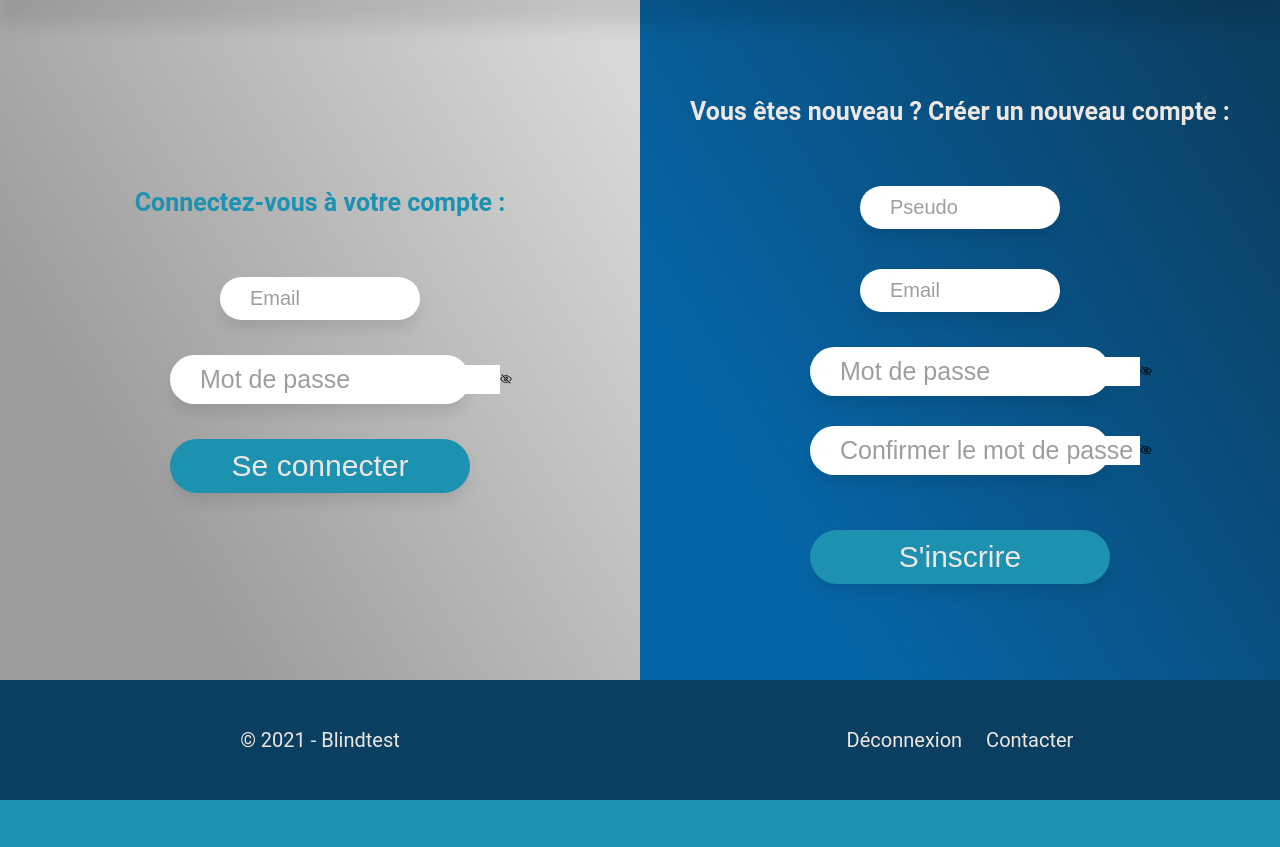
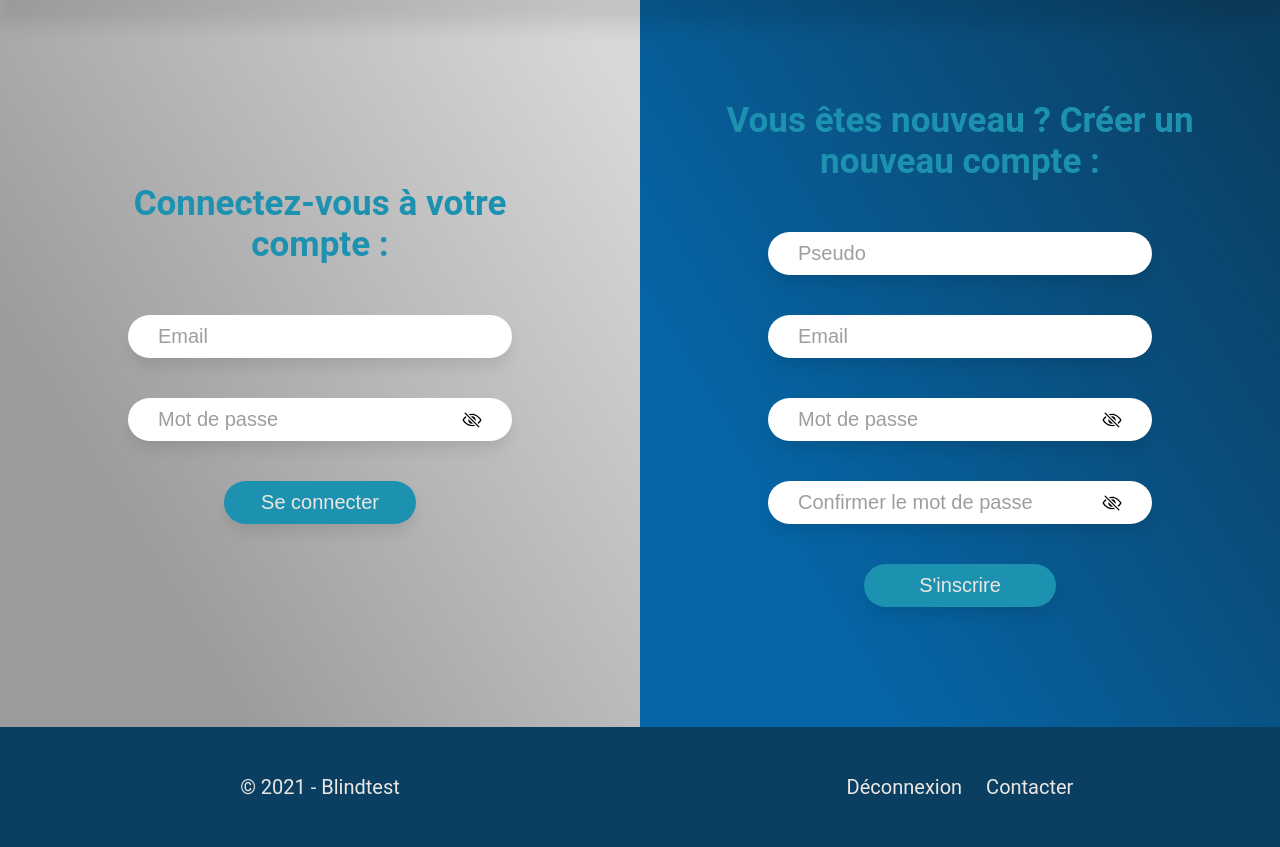
Before and after one commit to todepussay/blindtest_v1, a PHP site: page /login.php in a window 1280 px wide. Shown: the part 120-967 px from the top of the page. Before the commit the page ends 920 px from the top, so only its background shows below. Run offline with PHP 8.4, Linux system fonts and the light colour scheme; data comes from the database, SQL or seed files in the repository.

Commit message:
Changement style login

```diff
--- a/css/login.css
+++ b/css/login.css
@@ -1,4 +1,265 @@
-/* LOGIN */
+.container-connexion {
+    min-height: calc(100vh - 120px);
+    display: flex;
+}
+
+.login {
+    width: 50%;
+    background: rgb(156,156,156);
+    background: linear-gradient(59deg, rgba(156,156,156,1) 23%, rgba(216,216,216,1) 94%);
+    display: flex;
+    justify-content: center;
+    align-items: center;
+    flex-direction: column;
+    padding: 100px 80px;
+}
+
+.signin {
+    width: 50%;
+    background: rgb(6,101,166);
+    background: linear-gradient(59deg, rgba(6,101,166,1) 23%, rgba(11,63,98,1) 94%);
+    display: flex;
+    justify-content: center;
+    align-items: center;
+    flex-direction: column;
+    padding: 100px 80px;
+}
+
+h2 {
+    font-size: 45px;
+    color: var(--blue);
+    margin-bottom: 50px;
+    text-align: center;
+}
+
+input[type="text"],
+input[type="email"] {
+    width: 60%;
+    font-size: 30px;
+    padding: 10px 30px;
+    border: transparent;
+    border-radius: 40px;
+    box-shadow: 0px 10px 15px -3px rgba(0,0,0,0.1);
+    margin: 40px 0;
+}
+
+input[type="text"]::placeholder,
+input[type="email"]::placeholder {
+    opacity: 0.7;
+}
+
+input[type="text"]:focus,
+input[type="email"]:focus {
+    outline: none;
+    border-bottom: 2px solid var(--orange);
+}
+
+.password {
+    width: 60%;
+    font-size: 30px;
+    padding: 10px 30px;
+    border: transparent;
+    border-radius: 40px;
+    box-shadow: 0px 10px 15px -3px rgba(0,0,0,0.1);
+    margin: 40px 0;
+    background: white;
+    display: flex;
+    justify-content: space-between;
+    align-items: center;
+}
+
+.password > input[type="password"],
+.password > input[type="text"] {
+    width: 90%;
+    font-size: 30px;
+    border: transparent;
+    outline: none;
+    box-shadow: none;
+}
+
+.password > input[type="text"] {
+    margin: 0;
+    padding: 0;
+    border-radius: 0;
+}
+
+.password > input[type="password"]::placeholder,
+.password > input[type="text"]::placeholder {
+    opacity: 0.7;
+}
+
+.password:focus-within {
+    outline: none;
+    border-bottom: 2px solid var(--orange);
+}
+
+.password > .eye {
+    display: flex;
+    cursor: pointer;
+}
+
+input[type="submit"] {
+    min-width: 40%;
+    font-size: 30px;
+    padding: 10px 30px;
+    border: transparent;
+    border-radius: 40px;
+    box-shadow: 0px 10px 15px -3px rgba(0,0,0,0.1);
+    margin: 40px 0;
+    background-color: var(--blue);
+    color: var(--white);
+    cursor: pointer;
+    transition: 0.3s;
+}
+
+input[type="submit"]:hover {
+    background-color: var(--orange);
+    transition: 0.3s;
+}
+
+
+@media screen and (max-width: 1920px){
+
+    h2 {
+        font-size: 40px;
+        margin-bottom: 30px;
+    }
+
+    input[type="text"],
+    input[type="email"] {
+        font-size: 25px;
+        width: 70%;
+        margin: 20px 0;
+    }
+
+    .password {
+        width: 70%;
+    }
+
+    .password > input[type="password"],
+    .password > input[type="text"] {
+        font-size: 25px;
+    }
+
+    .password {
+        margin: 20px 0;
+    }
+
+    input[type="submit"] {
+        margin: 20px 0;
+    }
+
+}
+
+@media screen and (max-width: 1440px){
+
+    h2 {
+        font-size: 35px;
+        margin-bottom: 30px;
+    }
+
+    input[type="text"],
+    input[type="email"] {
+        font-size: 20px;
+        width: 80%;
+        margin: 20px 0;
+    }
+
+    .password {
+        width: 80%;
+        font-size: 20px;
+    }
+
+    .password > input[type="password"],
+    .password > input[type="text"] {
+        font-size: 20px;
+    }
+
+    input[type="submit"] {
+        margin: 20px 0;
+        font-size: 20px;
+    }
+
+}
+
+@media screen and (max-width: 920px){
+
+    .container-connexion {
+        height: auto;
+        min-height: auto;
+        display: block;
+    }
+
+    .login {
+        width: 100%;
+        padding: 50px 30px;
+    }
+
+    .signin {
+        width: 100%;
+        padding: 50px 30px;
+    }
+
+}
+
+@media screen and (max-width: 440px) {
+
+    h2 {
+        font-size: 30px;
+        margin-bottom: 30px;
+    }
+
+    input[type="text"],
+    input[type="email"] {
+        width: 100%;
+        margin: 10px 0;
+    }
+
+    .password {
+        width: 100%;
+        margin: 10px 0;
+    }
+
+    input[type="submit"] {
+        width: 70%;
+        margin: 10px 0;
+        font-size: 15px;
+        padding: 10px 0;
+    }
+
+}
+
+@media screen and (max-width: 340px){
+
+    h2 {
+        font-size: 20px;
+        margin-bottom: 30px;
+    }
+
+    input[type="text"],
+    input[type="email"] {
+        font-size: 15px;
+        padding: 5px 20px;
+    }
+
+    .password {
+        font-size: 15px;
+        padding: 5px 20px;
+    }
+
+    .password > input[type="password"],
+    .password > input[type="text"] {
+        font-size: 15px;
+    }
+
+    input[type="submit"] {
+        font-size: 15px;
+    }
+
+}
+
+
+/* LOGIN
 
 .container-connexion {
     height: calc(100vh - 120px);
@@ -300,4 +561,4 @@ input[type="submit"]:hover {
         width: 150px;
         font-size: 15px;
     }
-}
+} */
--- a/css/style.css
+++ b/css/style.css
@@ -445,6 +445,7 @@ footer > .left {
     display: flex;
     justify-content: center;
     align-items: center;
+    text-align: center;
 }
 
 footer > .left > p {
--- a/js/connexion.js
+++ b/js/connexion.js
@@ -2,38 +2,41 @@ let visible = false;
 let visible_signin = false;
 let visible_signin_confirm = false;
 
-document.getElementById("btn-login").addEventListener("click", function () {
+document.getElementById("btn-password-login").onclick = function () {
     if (visible){
         document.getElementById("password-login").setAttribute('type', 'password');
         visible = false;
-        document.getElementById("btn-login").innerHTML = `<ion-icon name="eye-off-outline"></ion-icon>`;
+        document.getElementById("btn-password-login").innerHTML = `<ion-icon name="eye-off-outline"></ion-icon>`;
     } else {
         document.getElementById("password-login").setAttribute('type', 'text');
         visible = true;
-        document.getElementById("btn-login").innerHTML = `<ion-icon name="eye-outline"></ion-icon>`;
+        document.getElementById("btn-password-login").innerHTML = `<ion-icon name="eye-outline"></ion-icon>`;
     }
-});
+    document.getElementById("password-login").focus();
+}
 
-document.getElementById("btn-signin").addEventListener("click", function () {
+document.getElementById("btn-password-signin").onclick = function () {
     if (visible_signin){
         document.getElementById("password-signin").setAttribute('type', 'password');
         visible_signin = false;
-        document.getElementById("btn-signin").innerHTML = `<ion-icon name="eye-off-outline"></ion-icon>`;
+        document.getElementById("btn-password-signin").innerHTML = `<ion-icon name="eye-off-outline"></ion-icon>`;
     } else {
         document.getElementById("password-signin").setAttribute('type', 'text');
         visible_signin = true;
-        document.getElementById("btn-signin").innerHTML = `<ion-icon name="eye-outline"></ion-icon>`;
+        document.getElementById("btn-password-signin").innerHTML = `<ion-icon name="eye-outline"></ion-icon>`;
     }
-});
+    document.getElementById("password-signin").focus();
+}
 
-document.getElementById("btn-signin-confirm").addEventListener("click", function () {
+document.getElementById("btn-password-signin-confirm").onclick = function () {
     if (visible_signin_confirm){
         document.getElementById("password-signin-confirm").setAttribute('type', 'password');
         visible_signin_confirm = false;
-        document.getElementById("btn-signin-confirm").innerHTML = `<ion-icon name="eye-off-outline"></ion-icon>`;
+        document.getElementById("btn-password-signin-confirm").innerHTML = `<ion-icon name="eye-off-outline"></ion-icon>`;
     } else {
         document.getElementById("password-signin-confirm").setAttribute('type', 'text');
         visible_signin_confirm = true;
-        document.getElementById("btn-signin-confirm").innerHTML = `<ion-icon name="eye-outline"></ion-icon>`;
+        document.getElementById("btn-password-signin-confirm").innerHTML = `<ion-icon name="eye-outline"></ion-icon>`;
     }
-});
+    document.getElementById("password-signin-confirm").focus();
+}
--- a/login.php
+++ b/login.php
@@ -130,7 +130,7 @@ if (isset($_SESSION['username'])) {
 
             <div class="password">
                 <input type="password" name="password" placeholder="Mot de passe" id="password-login">
-                <button type="button" id="btn-login"><ion-icon name="eye-off-outline"></ion-icon></button>
+                <div class="eye" id="btn-password-login"><ion-icon name="eye-off-outline"></ion-icon></div>
             </div>
 
             <p class="message error">
@@ -155,12 +155,12 @@ if (isset($_SESSION['username'])) {
 
             <div class="password">
                 <input type="password" name="password" placeholder="Mot de passe" id="password-signin">
-                <button type="button" id="btn-signin"><ion-icon name="eye-off-outline"></ion-icon></button>
+                <div class="eye" id="btn-password-signin"><ion-icon name="eye-off-outline"></ion-icon></div>
             </div>
 
             <div class="password">
                 <input type="password" name="password2" placeholder="Confirmer le mot de passe" id="password-signin-confirm">
-                <button type="button" id="btn-signin-confirm"><ion-icon name="eye-off-outline"></ion-icon></button>
+                <div class="eye" id="btn-password-signin-confirm"><ion-icon name="eye-off-outline"></ion-icon></div>
             </div>
 
             <p class="message error">
```
